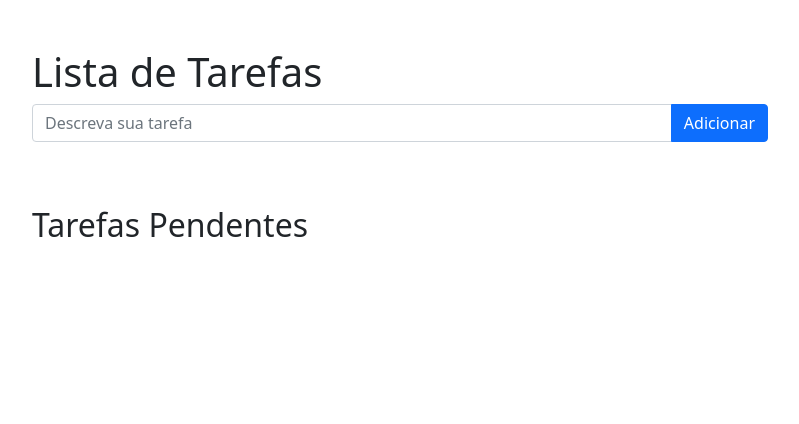
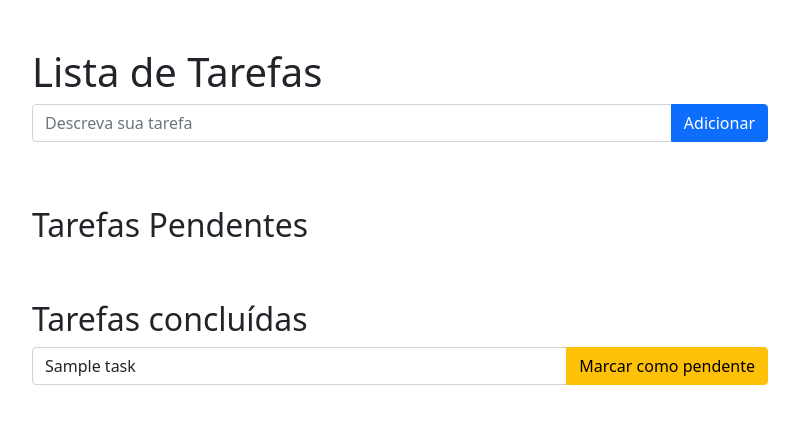
Before and after one commit to RaimundoNeto7/django-week, a Django app: page /tasks/ in a window 1280 px wide. Shown: the top 424 px of the page, without its empty margins (240-1039 px from the left). Run offline with Django 3.2, Linux system fonts and the light colour scheme; tables that the repository leaves empty hold one stand-in row (values such as "Sample post").

Commit message:
List completed tasks

```diff
--- a/todo/core/templates/tasks/home.html
+++ b/todo/core/templates/tasks/home.html
@@ -44,6 +44,21 @@
                 {% endfor %}
             </div>
         </div>
+        <div class="row">
+            <div class="col-md-8 offset-md-2">
+                <h2 class="mt-5">Tarefas concluídas</h2>
+                {% for task in completed_tasks %}
+                    <form action="{% url 'core:detail' task_id=task.id %}" method="POST">
+                        {% csrf_token %}
+                        <div class="input-group mb-3">
+                            <input type="text" class="form-control" placeholder="Descreva sua tarefa" required="required"
+                                aria-label="Descreva sua tarefa" aria-describedby="btn-add" name="title" value="{{ task.title }}">
+                            <button type="submit" class="btn btn-warning" id="btn-add">Marcar como pendente</button>
+                        </div>
+                    </form>
+                {% endfor %}
+            </div>
+        </div>
     </div>
 </body>
 
--- a/todo/core/views.py
+++ b/todo/core/views.py
@@ -7,13 +7,27 @@ from todo.core.forms import TaskForm
 # Create your views here.
 def home(request):
     pending_tasks = Task.objects.filter(done=False)
+    completed_tasks = Task.objects.filter(done=True)
     if request.method == 'POST':
         form = TaskForm(request.POST)
         if form.is_valid():
             form.save()
             return HttpResponseRedirect(reverse('core:home'))
-        return render(request, 'tasks/home.html', {'form': form, 'pending_tasks': pending_tasks}, status=400)
-    return render(request, 'tasks/home.html', {'pending_tasks': pending_tasks})
+        return render(
+            request, 'tasks/home.html',
+            {
+                'form': form,
+                'pending_tasks': pending_tasks,
+                'completed_tasks': completed_tasks
+            },
+            status=400
+        )
+    return render(
+        request, 'tasks/home.html',
+        {
+            'pending_tasks': pending_tasks,
+            'completed_tasks': completed_tasks
+        })
 
 def detail(request, task_id):
     task = Task.objects.get(id=task_id)
```
Also changed, not shown: todo/core/tests/test_task.py (+29 -3 lines).
